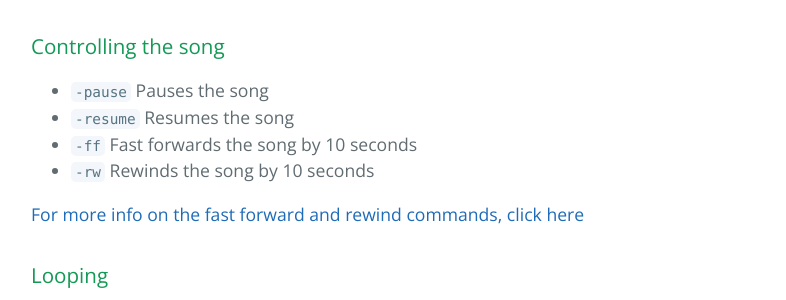
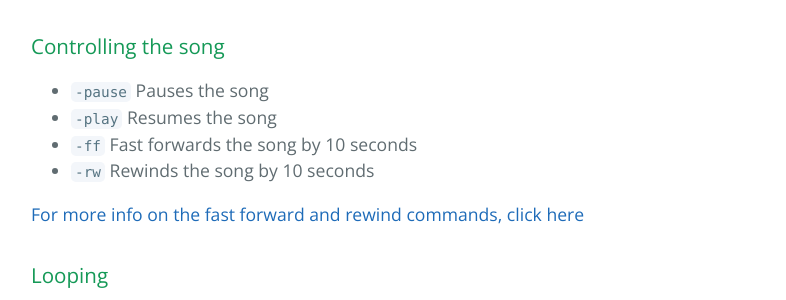
Before and after one commit to mymindishazel/marv-docs, a Jekyll site: the page built from commands.md, in a window 1280 px wide. Shown: the part 1421-1721 px from the top of the page, without its empty margins (193-979 px from the left). Built offline with Jekyll 4.4.1, drawn with Linux system fonts in a browser that asks for light colours; our own code applies the rules of GitHub Pages for plain Markdown files.

Commit message:
Update commands.md

```diff
--- a/commands.md
+++ b/commands.md
@@ -40,7 +40,7 @@
 ### Controlling the song
 
 * `-pause` Pauses the song
-* `-resume` Resumes the song
+* `-play` Resumes the song
 * `-ff` Fast forwards the song by 10 seconds
 * `-rw` Rewinds the song by 10 seconds
 
```
